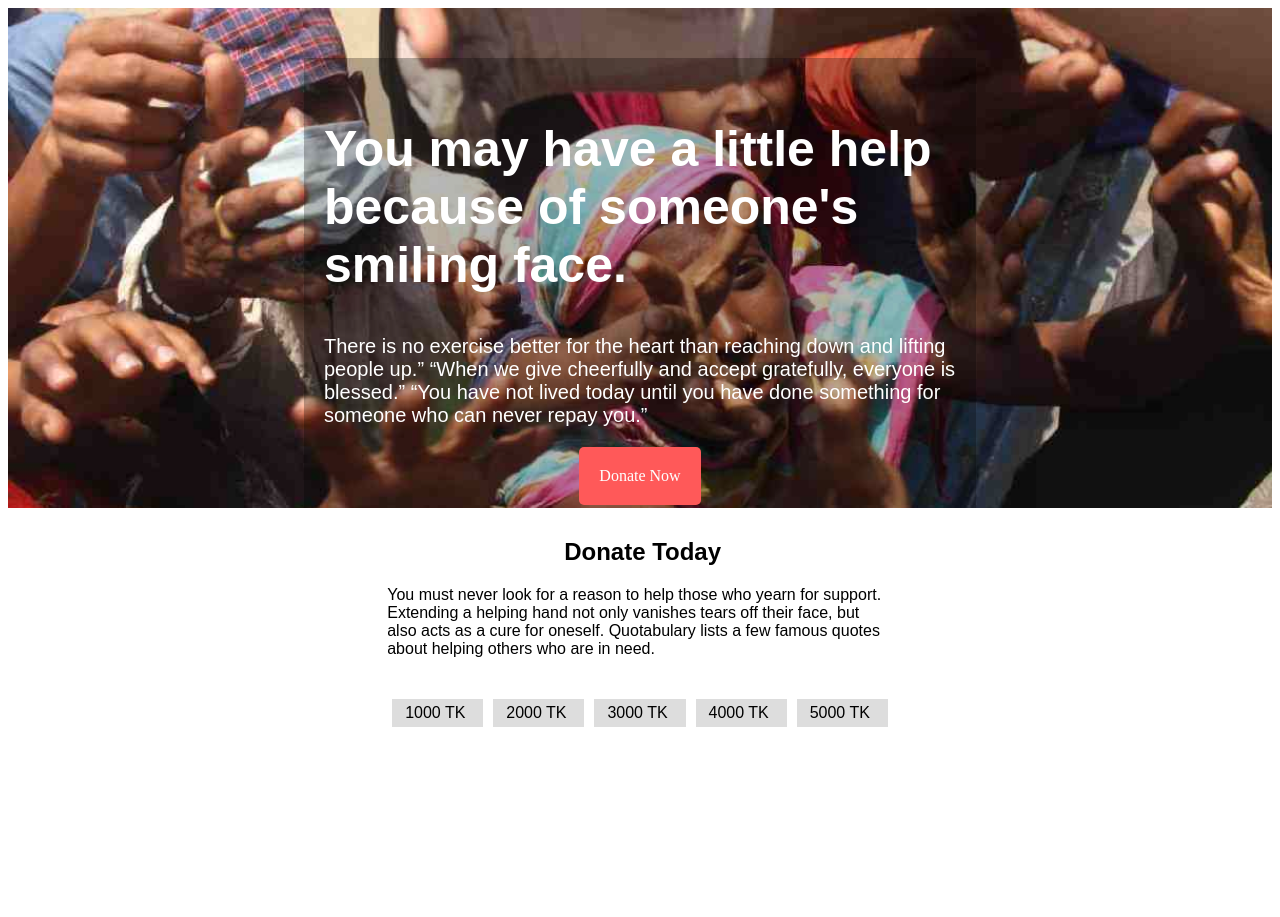
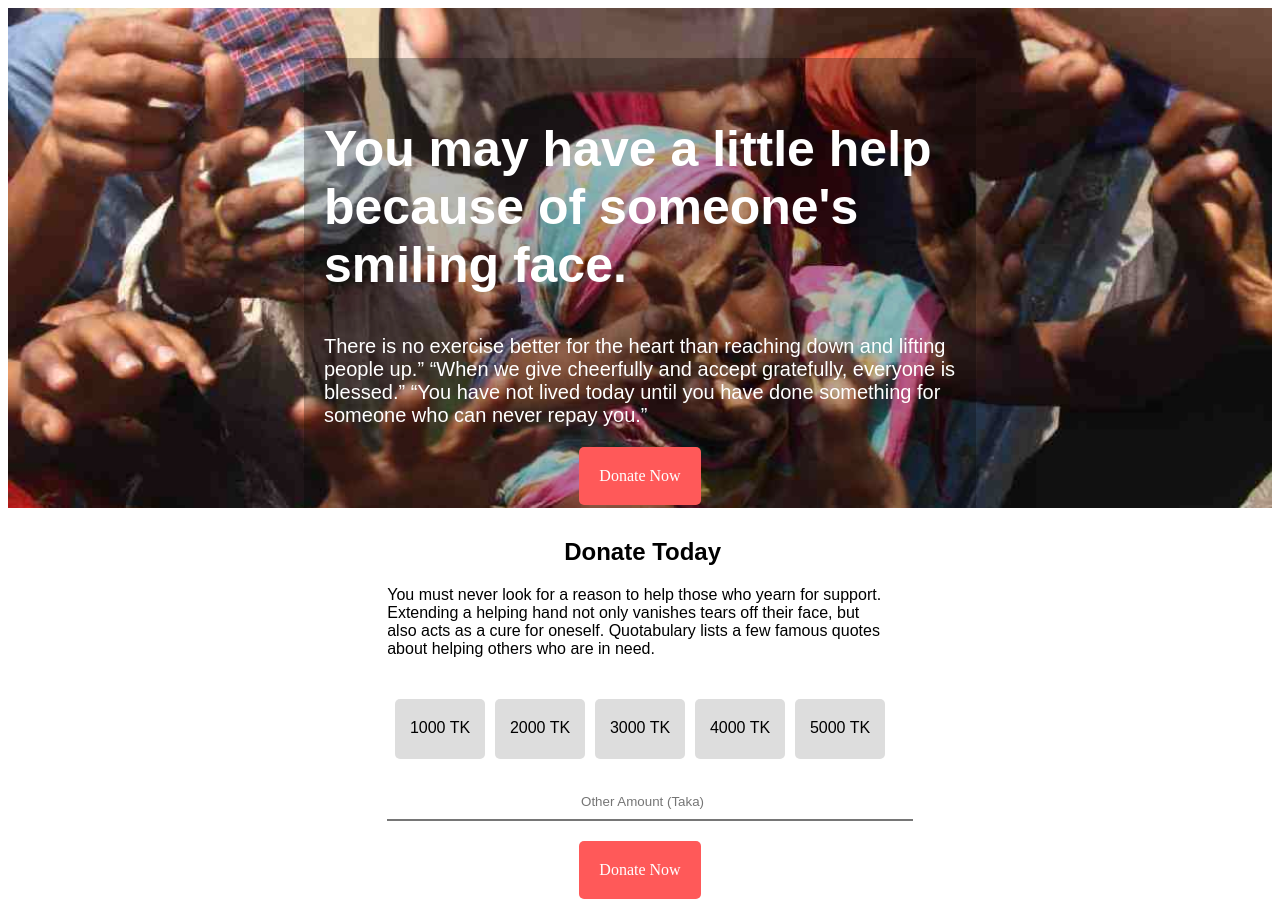
Before and after one commit to fuadhasanofficial/first-website, a plain HTML site: page index.html in a window 1280 px wide. Before the commit the page ends 800 px from the top, so only its background shows below. Drawn offline with Linux system fonts and the light colour scheme; a web font is replaced by a local one.

Commit message:
test commit

```diff
--- a/index.html
+++ b/index.html
@@ -40,6 +40,12 @@
                 <p>4000 TK</p>
                 <p>5000 TK</p>
             </div>
+            <div class="input_box">
+                <input type="number" placeholder="Other Amount (Taka)">
+            </div>
+            <div class="btn_div">
+                <a href="">Donate Now</a>
+            </div>
         </div>
     </section>
 </body>
--- a/style.css
+++ b/style.css
@@ -83,8 +83,26 @@
 
 .donate p {
     width: 90px;
+    height: 40px;
     background-color: #ddd;
     margin: 5px;
-    padding: 5px 5px 5px 0px;
+    padding: 20px 0px 0px 0px;
     text-align: center;
+    border-radius: 5px;
 }
+
+.donate p:hover {
+    background-color: #FFEEEE;
+    border: 1px solid #FF5F5F;
+
+}
+
+.input_box input {
+    width: 100%;
+    border-top: none;
+    border-left: none;
+    border-right: none;
+    outline: none;
+    text-align: center;
+    padding: 10px;
+}
```
